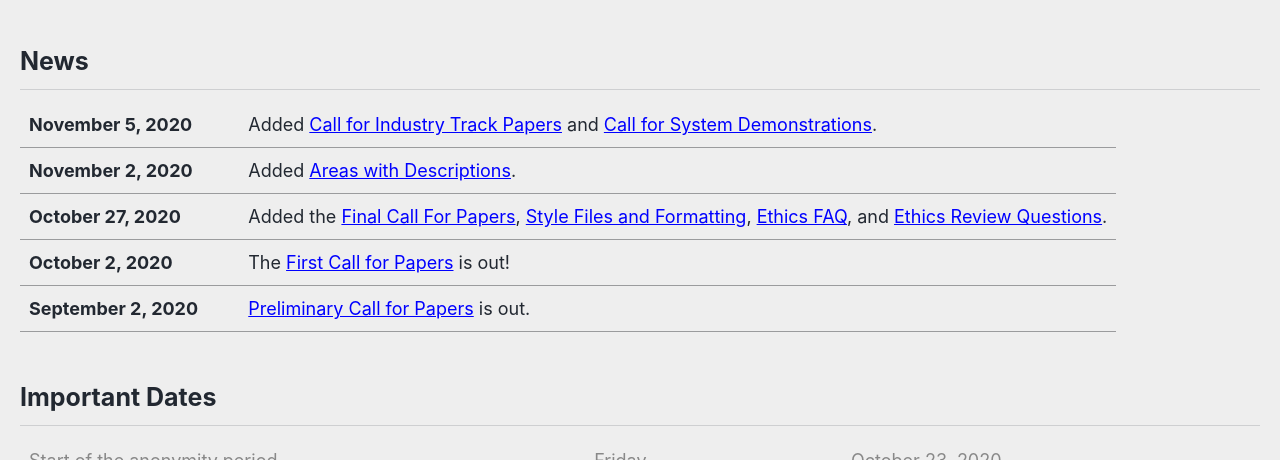
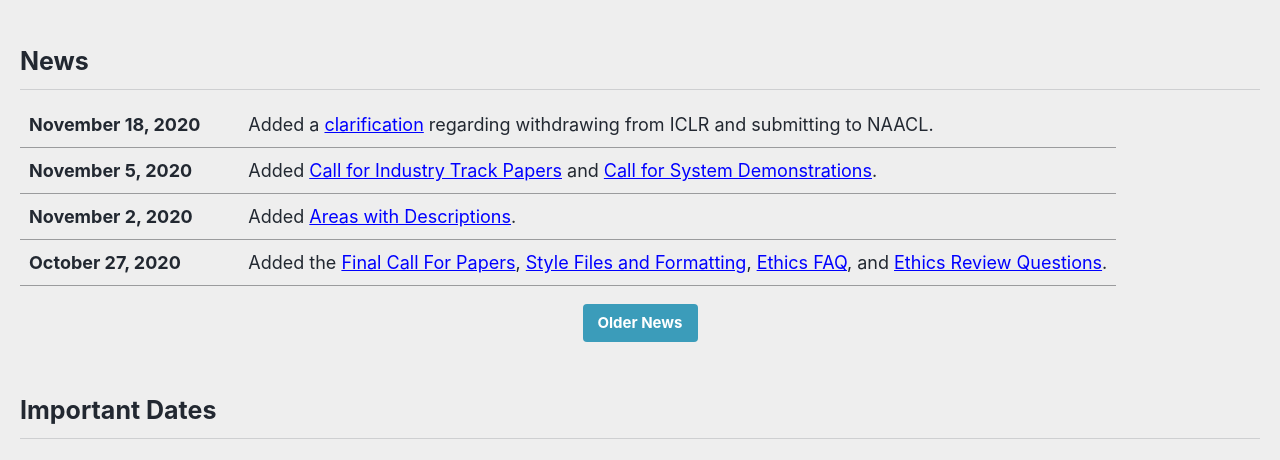
Before and after one commit to naacl-org/naacl-2021-website, a Jekyll site: the page built from _pages/home.md, in a window 1280 px wide and 900 px high, cut to the strip 440-900 px from the top of the window. Built offline with Jekyll 4.4.1, drawn with Linux system fonts in a browser that asks for light colours; cached includes are drawn as plain includes; nearby versions of some CDN libraries.

Commit message:
Added a clarification regarding resubmission from ICLR

```diff
--- a/_pages/home.md
+++ b/_pages/home.md
@@ -15,12 +15,14 @@ excerpt: "Mexico City, Mexico<br>June 6&ndash;11, 2021"
 .news-table tr td:nth-child(1) { font-weight: bold; width: 20%; }
 </style>
 
+| November 18, 2020 | Added a [clarification](/calls/papers/#anonymity-period-clarifications) regarding withdrawing from ICLR and submitting to NAACL. |
 | November 5, 2020 | Added [Call for Industry Track Papers](/calls/industry/) and [Call for System Demonstrations](/calls/demos/). |
 | November 2, 2020 | Added [Areas with Descriptions](/calls/papers/#areas-with-descriptions). |
 | October 27, 2020 | Added the [Final Call For Papers](/calls/papers/), [Style Files and Formatting](/calls/style-and-formatting/), [Ethics FAQ](/ethics/faq/), and [Ethics Review Questions](/ethics/review-questions). |
-| October 2, 2020 | The [First Call for Papers](/calls/papers/first) is out! |
-| September 2, 2020 | [Preliminary Call for Papers](/calls/papers/prelim) is out. |
 {: .news-table}
+
+[Older News](/archive/){: .btn .btn--info}
+{: .text-center}
 
 ## Important Dates
 
```
Also changed, not shown: _pages/archive.md (added, +16 -0 lines), _pages/calls/papers-final.md (+3 -0 lines).
